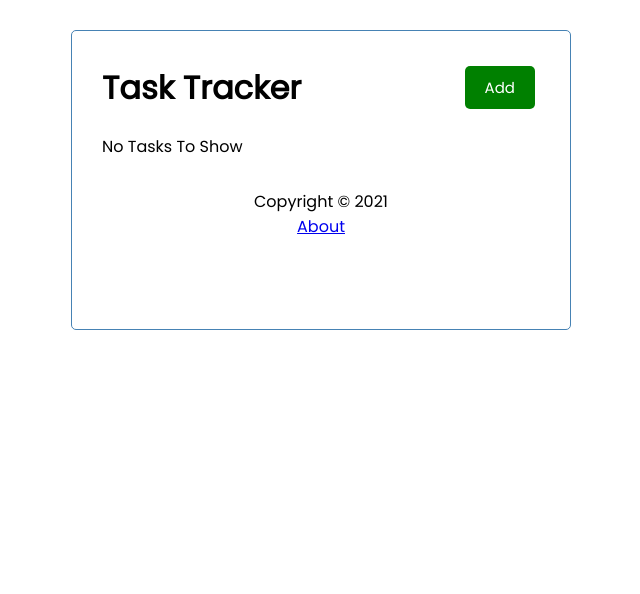
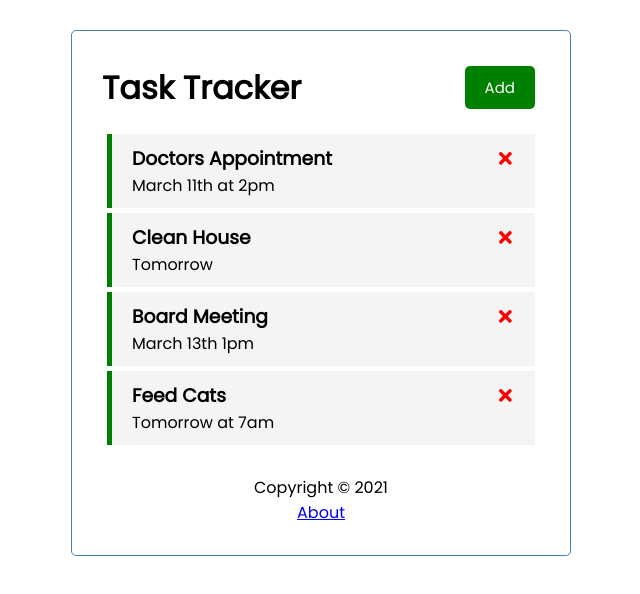
Before and after one commit to rosedarline/appoitments-app, a React (Create React App) app: page / in a window 1280 px wide. Shown: the top 594 px of the page, without its empty margins (319-959 px from the left). Built offline with nearby package versions, Linux system fonts and the light colour scheme; no server answers; data requests are answered from the project's data file.

Commit message:
Added json-server to package.json, rename App.css, and import Link from react-router-dom

```diff
--- /dev/null
+++ b/db.json
@@ -0,0 +1,28 @@
+{
+  "tasks": [
+    {
+      "id": 1,
+      "text": "Doctors Appointment",
+      "day": "March 11th at 2pm",
+      "reminder": true
+    },
+    {
+      "text": "Clean House",
+      "day": "Tomorrow",
+      "reminder": true,
+      "id": 2
+    },
+    {
+      "text": "Board Meeting",
+      "day": "March 13th  1pm",
+      "reminder": true,
+      "id": 3
+    },
+    {
+      "text": "Feed Cats",
+      "day": "Tomorrow at 7am",
+      "reminder": true,
+      "id": 4
+    }
+  ]
+}
--- a/package.json
+++ b/package.json
@@ -6,6 +6,7 @@
     "@testing-library/jest-dom": "^5.11.9",
     "@testing-library/react": "^11.2.5",
     "@testing-library/user-event": "^12.7.3",
+    "json-server": "^0.16.3",
     "react": "^17.0.1",
     "react-dom": "^17.0.1",
     "react-icons": "^4.2.0",
@@ -17,7 +18,8 @@
     "start": "react-scripts start",
     "build": "react-scripts build",
     "test": "react-scripts test",
-    "eject": "react-scripts eject"
+    "eject": "react-scripts eject",
+    "server": "json-server --watch db.json --port 5000"
   },
   "eslintConfig": {
     "extends": [
--- a/src/App.js
+++ b/src/App.js
@@ -5,7 +5,7 @@ import Footer from "./components/Footer";
 import Tasks from "./components/Tasks";
 import AddTask from "./components/AddTask";
 import About from "./components/About";
-import "./App.css";
+import "./index.css";
 
 const App = () => {
   const [showAddTask, setShowAddTask] = useState(false);
@@ -113,7 +113,7 @@ const App = () => {
             </>
           )}
         />
-        <Route path="/about" component={About} />
+        <Route path="./about" component={About} />
         <Footer />
       </div>
     </Router>
--- a/src/components/About.js
+++ b/src/components/About.js
@@ -1,12 +1,12 @@
-// import { Link } from "npm ;
+import { Link } from "react-router-dom";
 
-// const About = () => {
-//   return (
-//     <div>
-//       <h4>Version 1.0.0</h4>
-//       <Link to="/">Go Back</Link>
-//     </div>
-//   );
-// };
+const About = () => {
+  return (
+    <>
+      <h4>Version 1.0.0</h4>
+      <Link to="/">Go Back</Link>
+    </>
+  );
+};
 
-// export default About;
+export default About;
```
Also changed, not shown: src/index.css (renamed from src/App.css), 1 other file (tests, documents, lock files or other folders).
